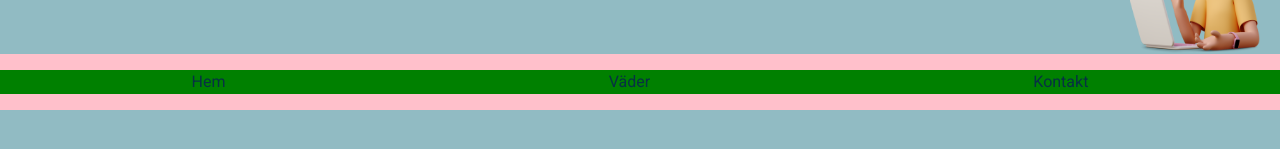
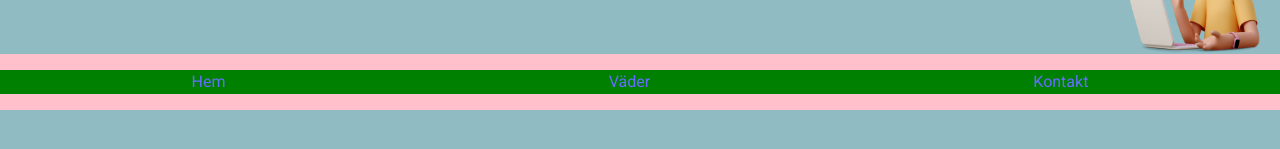
Before and after one commit to tittieth/Final_Project, a React (Vite) app: page /contact in a window 1280 px wide. Shown: the part 513-662 px from the top of the page. Built offline with nearby package versions, Linux system fonts and the light colour scheme; a web font is replaced by a local one.

Commit message:
Add: links

```diff
--- a/src/components/Navigation.tsx
+++ b/src/components/Navigation.tsx
@@ -1,10 +1,18 @@
+import { Link } from 'react-router-dom';
+
 const Navigation = () => {
   return (
     <nav>
       <ul>
-        <li>Hem</li>
-        <li>Väder</li>
-        <li>Kontakt</li>
+        <li>
+          <Link to="/">Hem</Link>
+        </li>
+        <li>
+          <Link to="/weather">Väder</Link>
+        </li>
+        <li>
+          <Link to="/contact">Kontakt</Link>
+        </li>
       </ul>
     </nav>
   );
```
